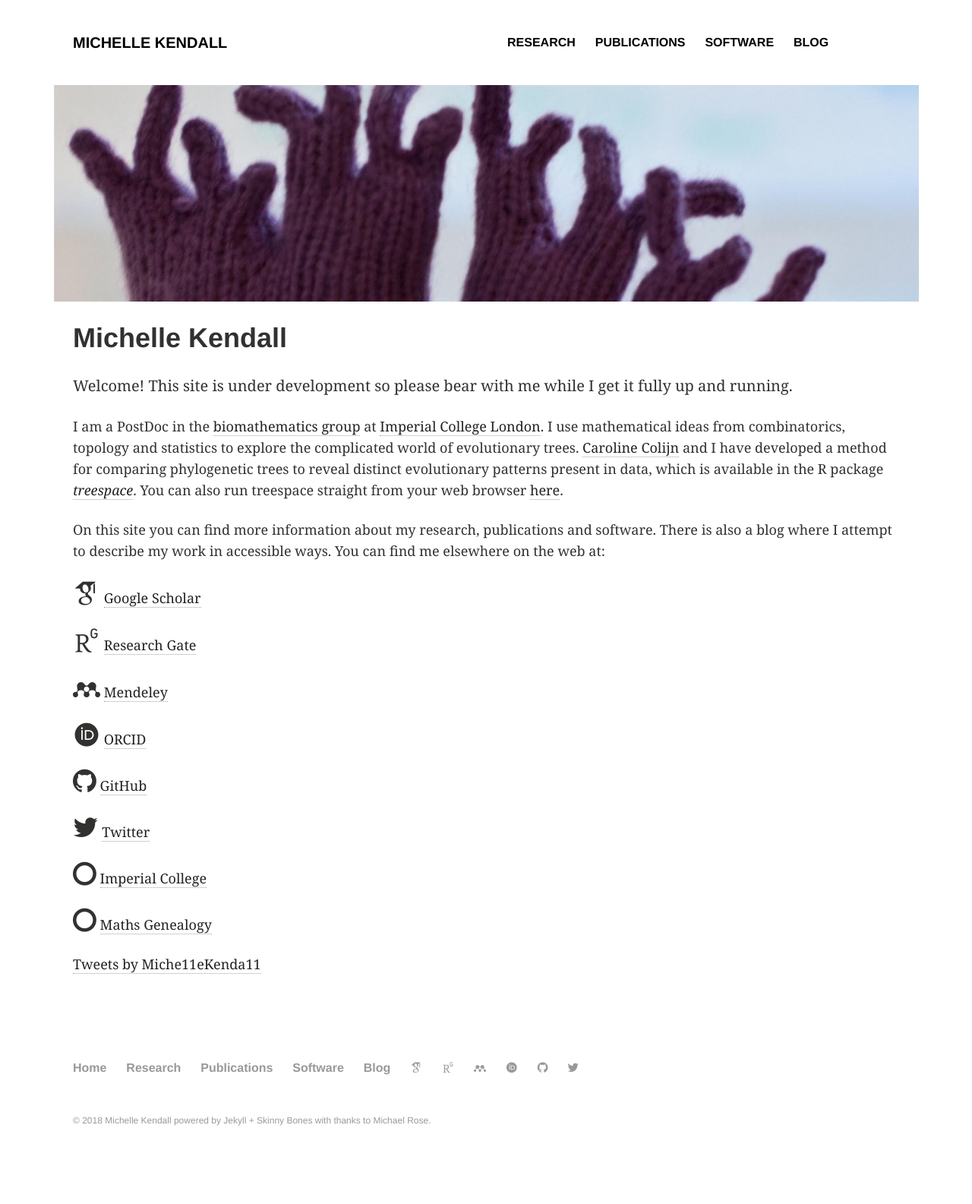
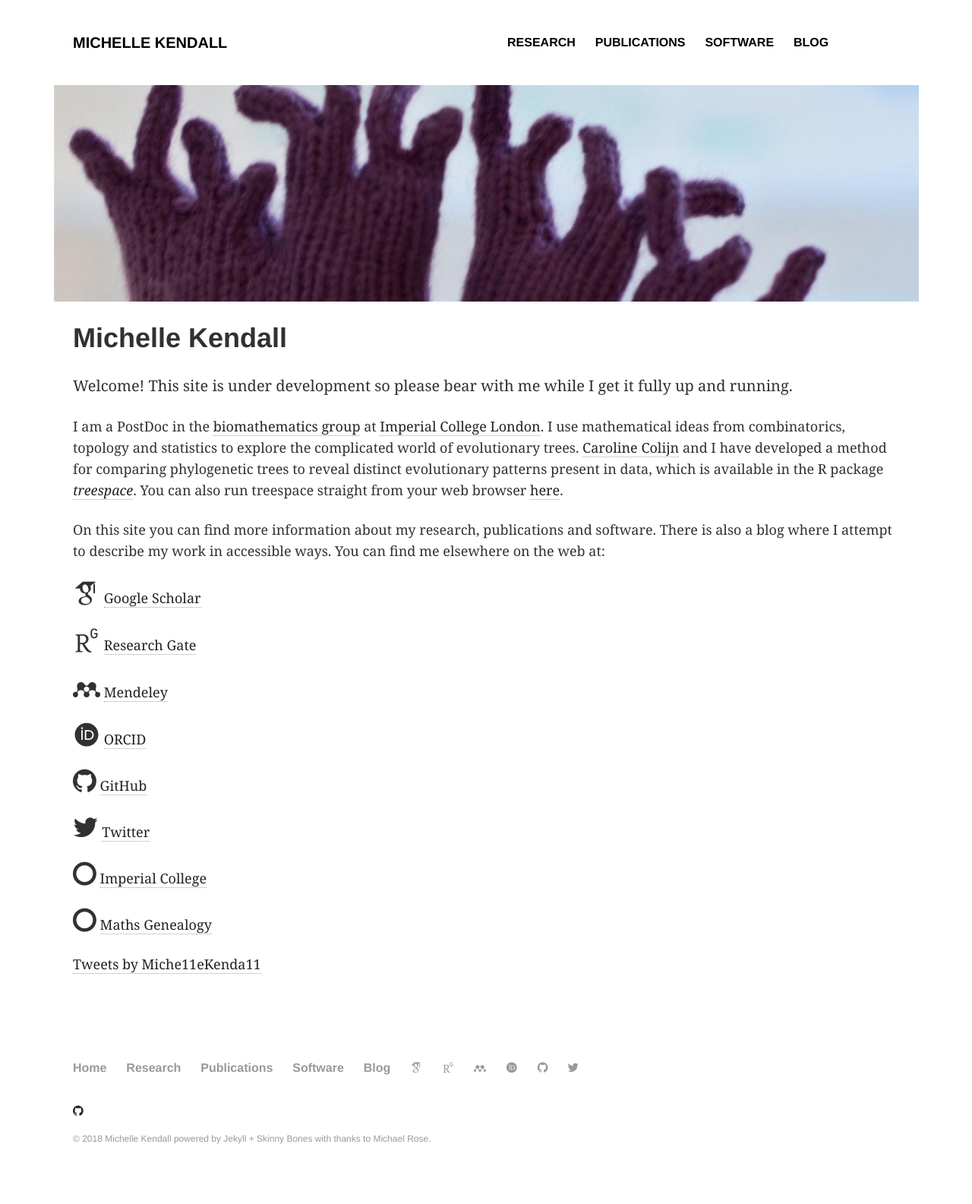
Before and after one commit to MichelleKendall/MichelleKendall.github.io, a Jekyll site: the page built from index.md, in a window 1280 px wide. Shown: the whole page at 76% size. Built offline with Jekyll 4.4.1, drawn with Linux system fonts in a browser that asks for light colours; some web fonts are replaced; comment, search, counter and statistics services are not loaded; before the commit the page ends 1561 px from its top, so only the background shows below that.

Commit message:
Moving link to lower footer

```diff
--- a/_includes/footer.html
+++ b/_includes/footer.html
@@ -11,5 +11,6 @@
 		{% endfor %}
 		</ul>
 	</nav><!-- /.bottom-menu -->
+	<a href="https://github.com/MichelleKendall" target="_blank"><i class="fa fa-github" aria-hidden="true"></i></a>
 	<p class="copyright">&#169; {{ site.time | date: '%Y' }} <a href="{{ site.url }}">{{ site.title }}</a> powered by <a href="http://jekyllrb.com" rel="nofollow">Jekyll</a> + <a href="http://mmistakes.github.io/skinny-bones-jekyll/" rel="nofollow">Skinny Bones</a> with thanks to Michael Rose.</p>
 </footer>
```
